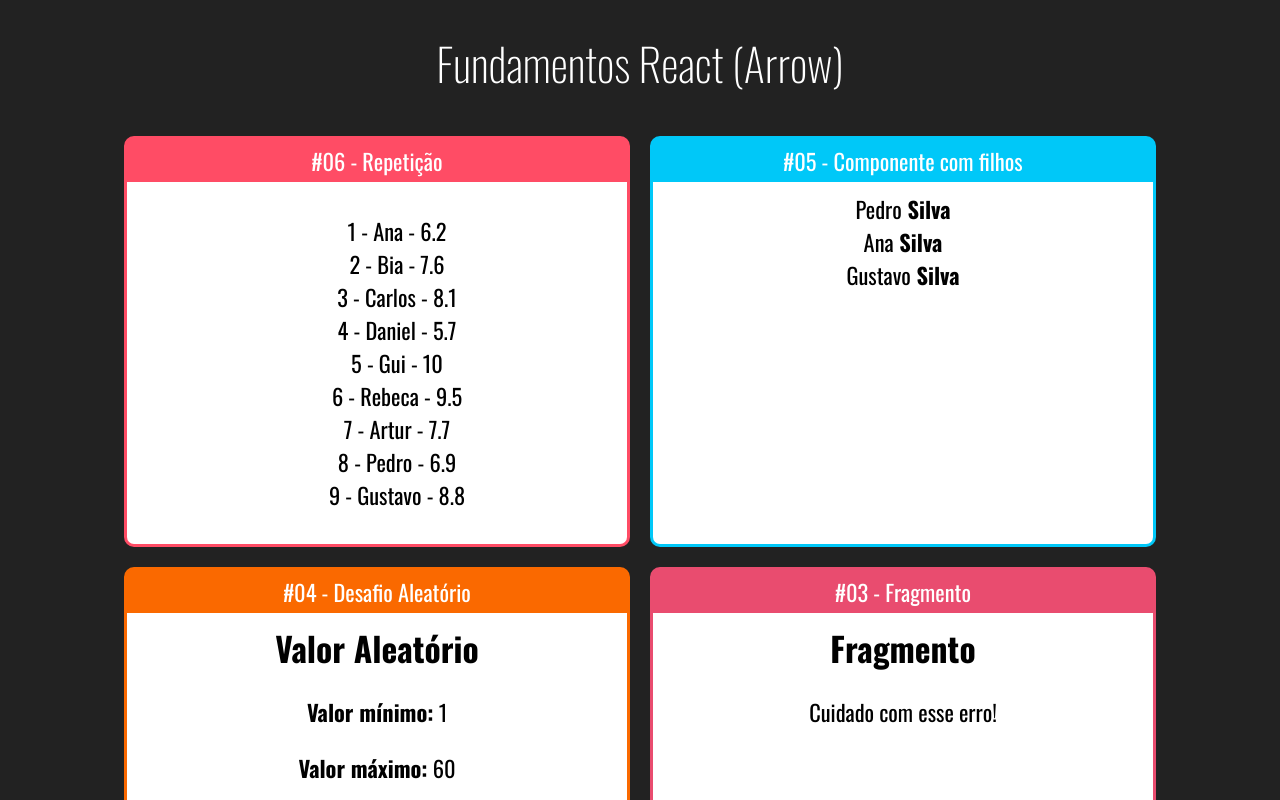
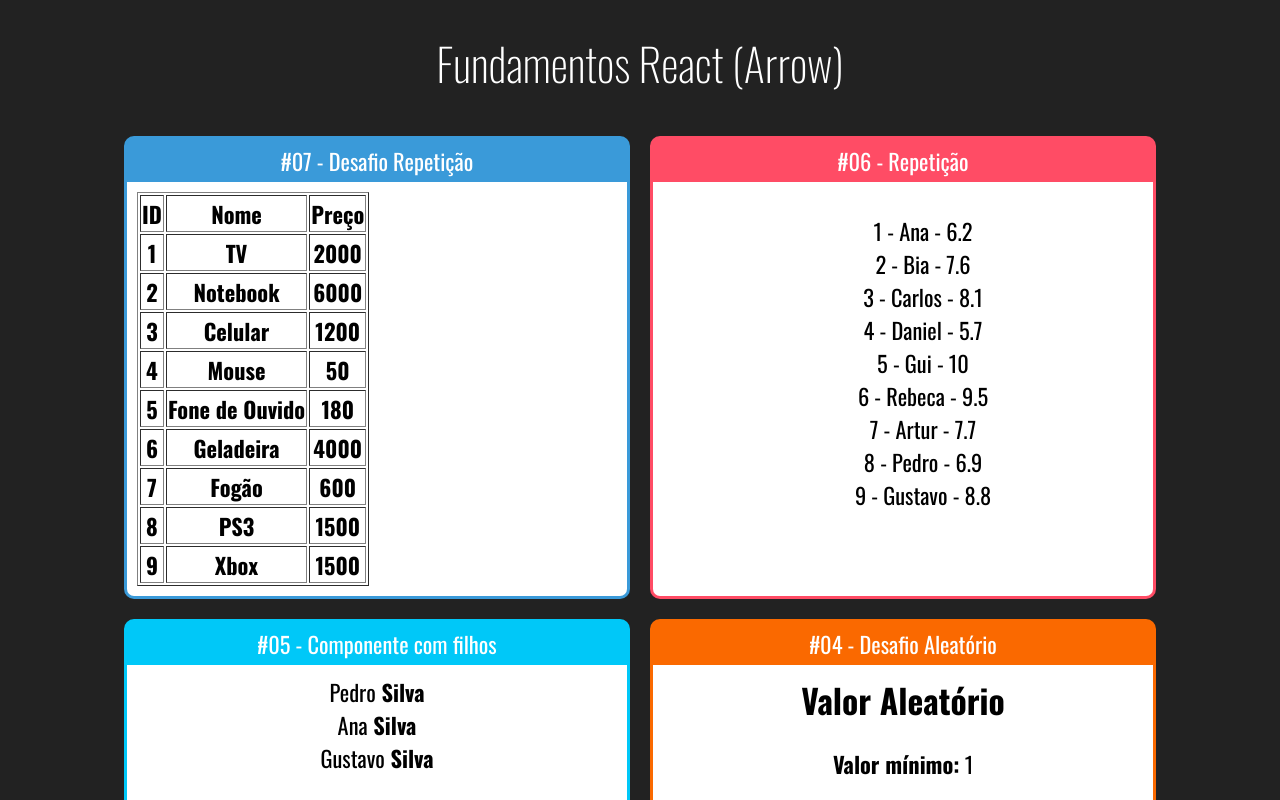
Before and after one commit to lucascv/React, a React (Create React App) app in the folder fundamentos-react/: page / in a window 1280 px wide. Shown: the top 800 px of the page. Built offline with nearby package versions, Linux system fonts and the light colour scheme.

Commit message:
add desafio repeticao

```diff
--- a/fundamentos-react/src/App.jsx
+++ b/fundamentos-react/src/App.jsx
@@ -9,12 +9,17 @@ import Card from './components/layout/Card';
 import Familia from "./components/basicos/Familia";
 import FamiliaMembro from "./components/basicos/FamiliaMembro";
 import ListaAlunos from "./components/repeticao/ListaAlunos";
+import TabelaProdutos from "./components/repeticao/TabelaProdutos";
 
 export default () => (
   <div className="App">
     <h1>Fundamentos React (Arrow)</h1>
 
     <div className="Cards">
+      <Card titulo="#07 - Desafio Repetição" color="#3A9AD9">
+        <TabelaProdutos />
+      </Card>
+
       <Card titulo="#06 - Repetição" color="#FF4C65">
         <ListaAlunos />
       </Card>
--- /dev/null
+++ b/fundamentos-react/src/components/repeticao/TabelaProdutos.jsx
@@ -0,0 +1,26 @@
+import React from "react";
+import produtos from "../../data/produtos";
+
+export default (props) => {
+  const tabela = produtos.map((produto) => {
+    return (
+      <tr>
+        <th>{produto.id}</th>
+        <th>{produto.nome}</th>
+        <th>{produto.preco}</th>
+      </tr>
+    );
+  })
+  return (
+    <div>
+      <table border="1">
+        <tr>
+          <th>ID</th>
+          <th>Nome</th>
+          <th>Preço</th>
+        </tr>
+        {tabela}
+      </table>
+    </div>
+  );
+}
--- /dev/null
+++ b/fundamentos-react/src/data/produtos.js
@@ -0,0 +1,11 @@
+export default [
+  { id: 1, nome: 'TV', preco: 2000 },
+  { id: 2, nome: 'Notebook', preco: 6000 },
+  { id: 3, nome: 'Celular', preco: 1200 },
+  { id: 4, nome: 'Mouse', preco: 50 },
+  { id: 5, nome: 'Fone de Ouvido', preco: 180 },
+  { id: 6, nome: 'Geladeira', preco: 4000 },
+  { id: 7, nome: 'Fogão', preco: 600 },
+  { id: 8, nome: 'PS3', preco: 1500 },
+  { id: 9, nome: 'Xbox', preco: 1500 },
+]
```
